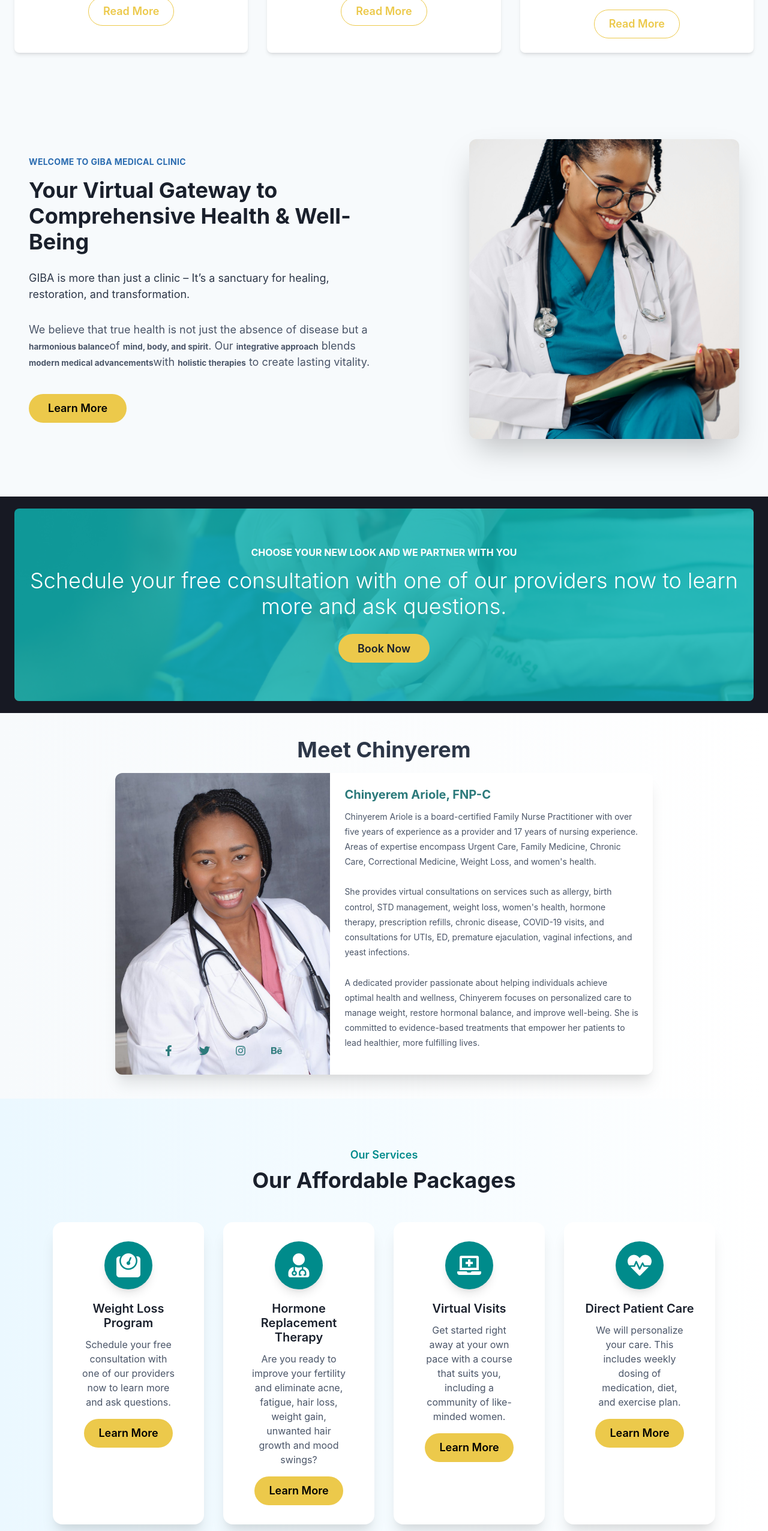
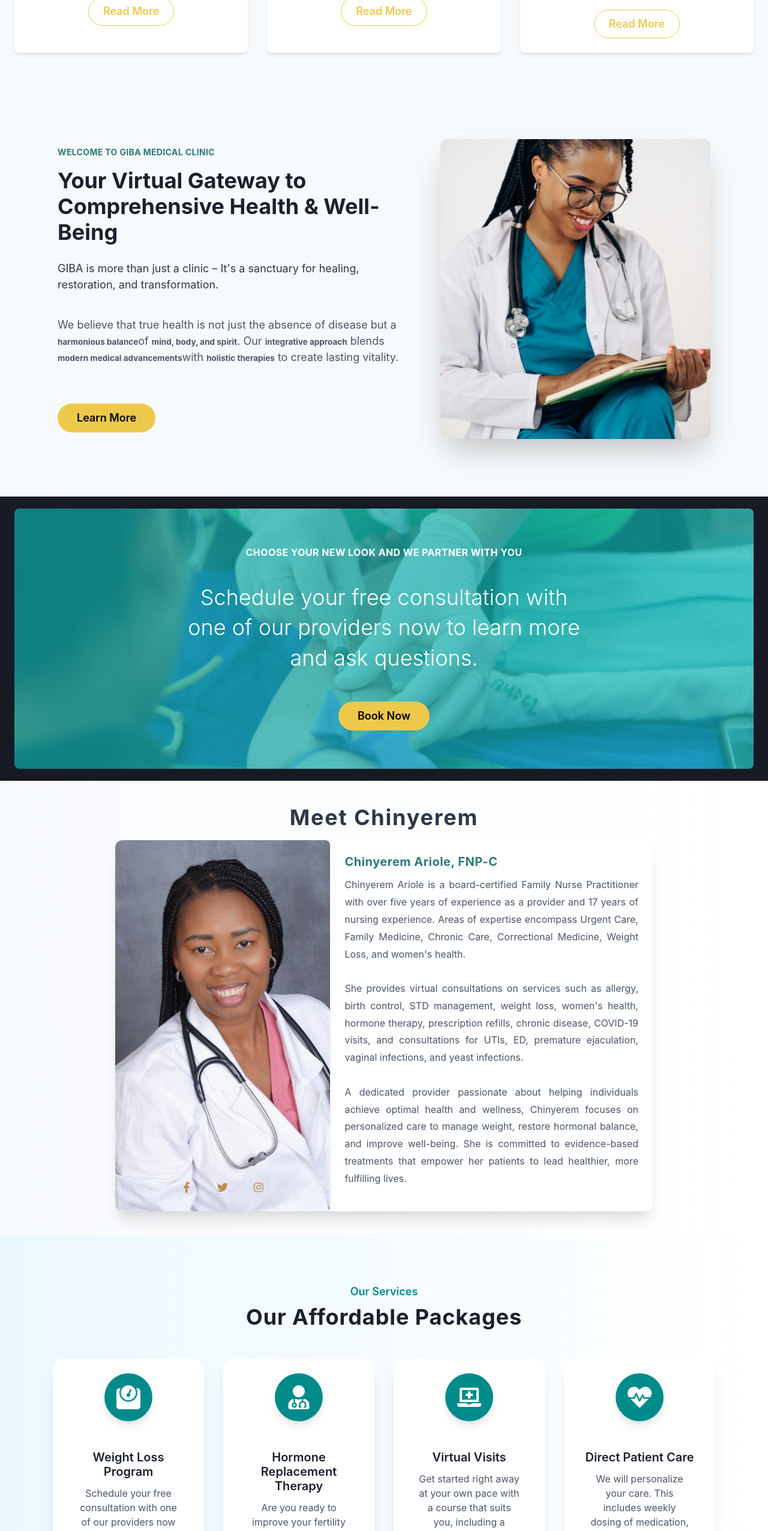
Before and after one commit to oduyemi/gibarestorative, a Next.js app: page / in a window 1280 px wide. Shown: the part 1300-3853 px from the top of the page at 60% size. Built offline with nearby package versions, Linux system fonts and the light colour scheme.

Commit message:
updated3

```diff
--- a/src/app/globals.css
+++ b/src/app/globals.css
@@ -39,7 +39,9 @@ html {
   font-family: sans-serif;
   line-height: 1.15;
   -webkit-text-size-adjust: 100%;
-  -webkit-tap-highlight-color: rgba(0, 0, 0, 0); }
+  -webkit-tap-highlight-color: rgba(0, 0, 0, 0);
+  overflow-x: hidden;
+}
 
 article, aside, figcaption, figure, footer, header, hgroup, main, nav, section {
   display: block; }
@@ -348,11 +350,20 @@ hr {
     z-index: 5000;
     width: 100%;
   }
+  .b{
+    width: 44% !important;
+    position: relative !important;
+    left: 26% !important;
+  }
+  .space {
+    margin: 10px !important;
+  }
   .bHead {
     font-size: large !important;
   }
   .dHead{
-    width:45% !important;
+    padding-left: 17%;
+    padding-right: 12%;
   }
   .fit{
     width: fit-content !important;
--- a/src/components/About/Ceo.tsx
+++ b/src/components/About/Ceo.tsx
@@ -1,33 +1,49 @@
 "use client";
-import { Box, Text, Heading, Flex, IconButton, HStack } from "@chakra-ui/react";
-import { FaFacebookF, FaTwitter, FaInstagram, FaBehance } from "react-icons/fa";
-
-
+import { Box, Text, Heading, Flex, IconButton, HStack, useBreakpointValue } from "@chakra-ui/react";
+import { FaFacebookF, FaTwitter, FaInstagram } from "react-icons/fa";
+import { motion } from "framer-motion";
 
 export const Ceo: React.FC = () => {
+  const bgColor = useBreakpointValue({ base: "gray.50", md: "white" });
+
   return (
     <Box py={10} bgGradient="linear(to-r, gray.50, white)">
       <Flex direction="column" align="center" maxW="6xl" mx="auto" px={4}>
-        <Heading as="h3" size="xl" mb={4} textAlign="center" color="gray.700">
+        <motion.div
+          initial={{ opacity: 0 }}
+          animate={{ opacity: 1 }}
+          transition={{ duration: 1.2 }}
+        >
+          <Heading as="h3" size="xl" mb={4} textAlign="center" color="gray.700" letterSpacing="wider">
             Meet Chinyerem
           </Heading>
+        </motion.div>
 
+        <motion.div
+          initial={{ opacity: 0, y: 50 }}
+          animate={{ opacity: 1, y: 0 }}
+          transition={{ duration: 1.2 }}
+        >
           <Flex
             direction={{ base: "column", md: "row" }}
-          bg="white"
+            bg={bgColor}
             boxShadow="xl"
             borderRadius="xl"
             overflow="hidden"
             maxW="4xl"
             w="full"
+            _hover={{ transform: "scale(1.02)", transition: "0.3s ease-in-out" }}
           >
             <Box
+              className="b"
               bgImage={`url(assets/images/ceo.jpg)`}
               bgPosition="center"
               bgSize="cover"
               minH={{ base: "300px", md: "auto" }}
-            w={{ base: "full", md: "40%", sm: "10%" }}
+              w={{ base: "full", md: "40%" }}
               position="relative"
+              borderRadius="lg"
+              boxShadow="md"
             >
               <HStack
                 spacing={3}
@@ -35,28 +51,39 @@ export const Ceo: React.FC = () => {
                 bottom={4}
                 left="50%"
                 transform="translateX(-50%)"
+                opacity={0.8}
               >
-              {[FaFacebookF, FaTwitter, FaInstagram, FaBehance].map((Icon, idx) => (
+                {[FaFacebookF, FaTwitter, FaInstagram].map((Icon, idx) => (
+                  <motion.div
+                    whileHover={{ scale: 1.2 }}
+                    whileTap={{ scale: 0.9 }}
+                    key={idx}
+                  >
                     <IconButton
-                  key={idx}
                       as="a"
                       href="#"
                       icon={<Icon />}
                       aria-label="Social Media Link"
-                  colorScheme="teal"
+                      colorScheme="yellow"
                       variant="ghost"
                       size="lg"
                       _hover={{ transform: "scale(1.2)", transition: "0.3s" }}
                     />
+                  </motion.div>
                 ))}
               </HStack>
             </Box>
 
-          <Box p={6} w={{ base: "full", md: "60%" }}>
-            <Heading as="h4" size="md" mb={3} color="teal.600">
+            <Box p={6} w={{ base: "full", md: "60%" }} className="b">
+              <Heading as="h4" size="md" mb={3} color="teal.600" className="dHead" letterSpacing="wide">
                 Chinyerem Ariole, FNP-C
               </Heading>
-            <Text fontSize="sm" color="gray.600" lineHeight="1.8">
+              <motion.div
+                initial={{ opacity: 0 }}
+                animate={{ opacity: 1 }}
+                transition={{ delay: 0.4, duration: 1.2 }}
+              >
+                <Text fontSize="md" color="gray.600" lineHeight="1.8" className="dHead" textAlign="justify">
                   Chinyerem Ariole is a board-certified Family Nurse Practitioner with over five years of
                   experience as a provider and 17 years of nursing experience. Areas of expertise encompass
                   Urgent Care, Family Medicine, Chronic Care, Correctional Medicine, Weight Loss, and
@@ -72,8 +99,10 @@ export const Ceo: React.FC = () => {
                   balance, and improve well-being. She is committed to evidence-based treatments that
                   empower her patients to lead healthier, more fulfilling lives.
                 </Text>
+              </motion.div>
             </Box>
           </Flex>
+        </motion.div>
       </Flex>
     </Box>
   );
--- a/src/components/Home/Intro.tsx
+++ b/src/components/Home/Intro.tsx
@@ -1,5 +1,5 @@
 "use client";
-import { Box, Text, Heading, Flex, Image, Button, VStack } from "@chakra-ui/react";
+import { Box, Text, Heading, Flex, Button, VStack } from "@chakra-ui/react";
 import { motion } from "framer-motion";
 import Link from "next/link";
 
@@ -7,7 +7,7 @@ const MotionBox = motion(Box);
 
 export const Intro: React.FC = () => {
   return (
-    <Box as="section" bg="gray.50" py={{ base: 12, md: 24 }}>
+    <Box as="section" bg="gray.50" py={{ base: 12, md: 24 }} px={{ base: 6, md: 12 }}>
       <Box maxW="7xl" mx="auto" px={{ base: 6, md: 12 }}>
         <Flex
           direction={{ base: "column-reverse", md: "row" }}
@@ -20,34 +20,45 @@ export const Intro: React.FC = () => {
           <MotionBox
             flex="1"
             textAlign={{ base: "center", md: "left" }}
-            maxW={{ base: "100%", md: "50%" }}
+            maxW={{ base: "100%", md: "600px" }}
             initial={{ opacity: 0, x: -50 }}
             animate={{ opacity: 1, x: 0 }}
             transition={{ duration: 0.6 }}
           >
-            <Box mb={6}>
-              <Text fontSize="sm" color="blue.600" fontWeight="bold" textTransform="uppercase" letterSpacing="wide">
+            <Box mb={6} className="b">
+              <Text
+                fontSize="sm"
+                color="teal.600"
+                fontWeight="bold"
+                textTransform="uppercase"
+                letterSpacing="wide"
+              >
                 Welcome to Giba Medical Clinic
               </Text>
-              <Heading size={{ base: "lg", md: "xl" }} mb={4} color="gray.800" lineHeight="short">
+              <Heading
+                size={{ base: "lg", md: "xl" }}
+                mb={4}
+                color="gray.800"
+                lineHeight="short"
+                fontWeight="bold"
+              >
                 Your Virtual Gateway to Comprehensive Health & Well-Being
               </Heading>
             </Box>
 
-            <VStack align={{ base: "center", md: "start" }} spacing={4}>
+            <VStack align={{ base: "center", md: "start" }} spacing={6} mb={6} className="b">
               <Text fontSize={{ base: "md", md: "lg" }} color="gray.700" maxW="600px">
-                GIBA is more than just a clinic – It’s a sanctuary for healing, restoration, and transformation.
+                GIBA is more than just a clinic – It&apos;s a sanctuary for healing, restoration, and transformation.
               </Text>
               <Text fontSize={{ base: "md", md: "lg" }} color="gray.600" maxW="600px">
-                  We believe that true health is not just the
-                  absence of disease but a <b>harmonious balance</b>
-                  of <b>mind, body, and spirit</b>. Our <b>integrative
-                  approach</b> blends <b>modern medical advancements</b>
+                We believe that true health is not just the absence of disease but a <b>harmonious balance</b>
+                of <b>mind, body, and spirit</b>. Our <b>integrative approach</b> blends <b>modern medical advancements</b>
                 with <b>holistic therapies</b> to create lasting vitality.
               </Text>
             </VStack>
 
             {/* Call-to-Action Button */}
+            <Box className="b">
               <Link href="/about">
                 <Button
                   mt={6}
@@ -58,36 +69,31 @@ export const Intro: React.FC = () => {
                   borderRadius="full"
                   _hover={{ transform: "scale(1.05)", boxShadow: "lg" }}
                   transition="all 0.3s"
+                  fontWeight="semibold"
                 >
                   Learn More
                 </Button>
               </Link>
+            </Box>
           </MotionBox>
 
-          {/* Left Image */}
+          {/* Left Image as Background */}
           <MotionBox
             flex="1"
             position="relative"
             w="100%"
             maxW={{ base: "100%", md: "450px" }}
             h={{ base: "250px", md: "500px" }}
+            bgImage="url('/assets/images/health0.jpg')"
+            bgSize="cover"
+            bgPosition="center"
             borderRadius="xl"
             overflow="hidden"
             boxShadow="2xl"
             initial={{ opacity: 0, x: 50 }}
             animate={{ opacity: 1, x: 0 }}
             transition={{ duration: 0.6 }}
-          >
-            <Image
-              src="/assets/images/health0.jpg"
-              alt="Medical Team"
-              objectFit="cover"
-              w="100%"
-              h="100%"
-              transition="transform 0.4s"
-              _hover={{ transform: "scale(1.05)" }}
           />
-          </MotionBox>
         </Flex>
       </Box>
     </Box>
--- a/src/components/Home/ServicesSection.tsx
+++ b/src/components/Home/ServicesSection.tsx
@@ -2,6 +2,7 @@
 import { Box, Text, Heading, SimpleGrid, Flex, Icon, Button } from "@chakra-ui/react";
 import Link from "next/link";
 import { FaWeight, FaUserMd, FaLaptopMedical, FaHeartbeat } from "react-icons/fa";
+import { motion } from "framer-motion";
 
 export const ServicesSection: React.FC = () => {
   const services = [
@@ -32,32 +33,44 @@ export const ServicesSection: React.FC = () => {
   ];
 
   return (
-    <Box as="section" py={20} bgGradient="linear(to-r, blue.50, white)">
+    <Box as="section" py={{ base: 12, md: 20 }} bgGradient="linear(to-r, blue.50, white)">
       <Box maxW="6xl" mx="auto" textAlign="center" px={6}>
         {/* Section Title */}
         <Box mb={12}>
           <Text fontSize="lg" fontWeight="semibold" color="#008B8B" mb={2}>
             Our Services
           </Text>
-          <Heading size="xl" fontWeight="bold" color="gray.800">
+          <Heading size="xl" fontWeight="bold" color="gray.800" letterSpacing="wide">
             Our Affordable Packages
           </Heading>
         </Box>
 
         {/* Service Packages */}
-        <SimpleGrid columns={{ base: 1, md: 2, lg: 4 }} spacing={8}>
+        <SimpleGrid columns={{ base: 1, md: 2, lg: 4 }} spacing={{ base: 6, md: 8 }}>
           {services.map((pkg, index) => (
+            <motion.div
+              key={index}
+              initial={{ opacity: 0, y: 50 }}
+              animate={{ opacity: 1, y: 0 }}
+              transition={{ duration: 0.7, delay: index * 0.1 }}
+            >
               <Flex
-              key={index}
                 direction="column"
                 align="center"
-              p={8}
+                p={6}
                 bg="white"
                 boxShadow="xl"
                 borderRadius="2xl"
                 transition="all 0.3s ease-in-out"
-              minH="340px"
-              _hover={{ transform: "translateY(-8px)", boxShadow: "2xl" }}
+                minH="350px"
+                height="100%"
+                _hover={{ transform: "translateY(-8px)", boxShadow: "2xl", transition: "transform 0.3s ease-in-out" }}
+              >
+                {/* Animated Icon */}
+                <motion.div
+                  whileHover={{ scale: 1.1, rotate: 15 }}
+                  transition={{ duration: 0.3 }}
+                  className="mb-5"
                 >
                   <Flex
                     justify="center"
@@ -68,18 +81,26 @@ export const ServicesSection: React.FC = () => {
                     color="white"
                     borderRadius="full"
                     boxShadow="lg"
-                transition="0.3s"
-                _hover={{ transform: "rotate(10deg) scale(1.1)" }}
-                mb={5}
                   >
                     <Icon as={pkg.icon} boxSize={10} />
                   </Flex>
-              <Heading size="md" mb={3} fontWeight="semibold" color="gray.800">
+                </motion.div>
+
+                {/* Service Title */}
+                <Heading size="md" mb={3} fontWeight="semibold" color="gray.800" fontSize={{ base: "lg", md: "xl" }}>
                   {pkg.title}
                 </Heading>
-              <Text textAlign="center" color="gray.600" px={4} mb={4}>
+
+                {/* Service Description */}
+                <Text textAlign="center" color="gray.600" px={4} mb={6} fontSize={{ base: "sm", md: "md" }}>
                   {pkg.description}
                 </Text>
+
+                {/* Animated Button */}
+                <motion.div
+                  whileHover={{ scale: 1.05, backgroundColor: "#006F6F" }}
+                  transition={{ duration: 0.3 }}
+                >
                   <Link href={pkg.link}>
                     <Button
                       colorScheme="yellow"
@@ -90,12 +111,19 @@ export const ServicesSection: React.FC = () => {
                       fontWeight="semibold"
                       borderRadius="full"
                       transition="all 0.3s ease"
-                  // _hover={{ bgGradient: "linear(to-r, blue.600, blue.700)" }}
+                      _hover={{
+                        bgGradient: "linear(to-r, blue.600, blue.700)",
+                        color: "white",
+                        transform: "scale(1.05)",
+                        boxShadow: "xl",
+                      }}
                     >
                       Learn More
                     </Button>
                   </Link>
+                </motion.div>
               </Flex>
+            </motion.div>
           ))}
         </SimpleGrid>
       </Box>
--- a/src/components/ScheduleCTA.tsx
+++ b/src/components/ScheduleCTA.tsx
@@ -1,11 +1,20 @@
 "use client";
-import { Box, Heading, Button, Flex } from "@chakra-ui/react";
+import { Box, Heading, Button, Flex, VStack } from "@chakra-ui/react";
 import Link from "next/link";
+import { useEffect, useState } from "react";
+import { motion } from "framer-motion";
 
 export const Schedule = () => {
+  const [isClient, setIsClient] = useState(false);
+
+  useEffect(() => {
+    setIsClient(true);
+  }, []);
+
   return (
     <Box py={5} bg="gray.900">
-      <Box maxW="7xl" mx="auto" px={6}>
+      <Box maxW="7xl" mx="auto" px={{ base: 4, md: 6 }}>
+        {isClient && (
           <Box
             borderRadius="lg"
             overflow="hidden"
@@ -22,46 +31,66 @@ export const Schedule = () => {
               left: 0,
               right: 0,
               bottom: 0,
-            bg: "rgba(17, 178, 178, 0.85)",
+              bg: "rgba(17, 178, 178, 0.7)",
             }}
           >
-          <Box position="relative" zIndex={1} py={16} px={6}>
-            <Flex direction="column" align="center">
+            <Box position="relative" zIndex={1} py={16} px={{ base: 4, md: 6 }}>
+              <VStack spacing={6} align="center" justify="center">
+                {/* Animated Heading */}
+                <motion.div
+                  initial={{ opacity: 0, y: -50 }}
+                  animate={{ opacity: 1, y: 0 }}
+                  transition={{ duration: 1 }}
+                >
                   <Heading
                     as="h2"
                     size="sm"
                     color="white"
                     textTransform="uppercase"
+                    fontWeight="bold"
+                    letterSpacing="wide"
                     mb={4}
                   >
                     Choose Your New Look And We Partner With You
                   </Heading>
+                </motion.div>
+
+                {/* Animated Subtitle */}
+                <motion.div
+                  initial={{ opacity: 0, y: 30 }}
+                  animate={{ opacity: 1, y: 0 }}
+                  transition={{ duration: 1, delay: 0.3 }}
+                >
                   <Heading
                     as="h2"
                     fontSize={{ base: "2xl", md: "4xl" }}
                     fontWeight="light"
                     color="white"
+                    maxW="2xl"
+                    mx="auto"
                     mb={6}
+                    lineHeight={1.4}
                   >
                     Schedule your free consultation with one of our providers now to
                     learn more and ask questions.
                   </Heading>
+                </motion.div>
+
+                {/* Animated Button */}
+                <motion.div
+                  whileHover={{ scale: 1.1, transition: { duration: 0.3 } }}
+                  whileTap={{ scale: 0.98 }}
+                >
                   <Link href="/bookings" passHref>
-                <Button
-                  as="a"
-                  colorScheme="yellow"
-                  size="lg"
-                  px={8}
-                  borderRadius="full"
-                  _hover={{ bg: "yellow.500" }}
-                  transition="all 0.3s ease"
-                >
+                    <Button colorScheme="yellow" size="lg" px={8} borderRadius="full">
                       Book Now
                     </Button>
                   </Link>
-            </Flex>
+                </motion.div>
+              </VStack>
             </Box>
           </Box>
+        )}
       </Box>
     </Box>
   );
```
Also changed, not shown: src/components/Home/Features.tsx (+5 -5 lines). Lines whose indentation alone changed are shown as unchanged.
